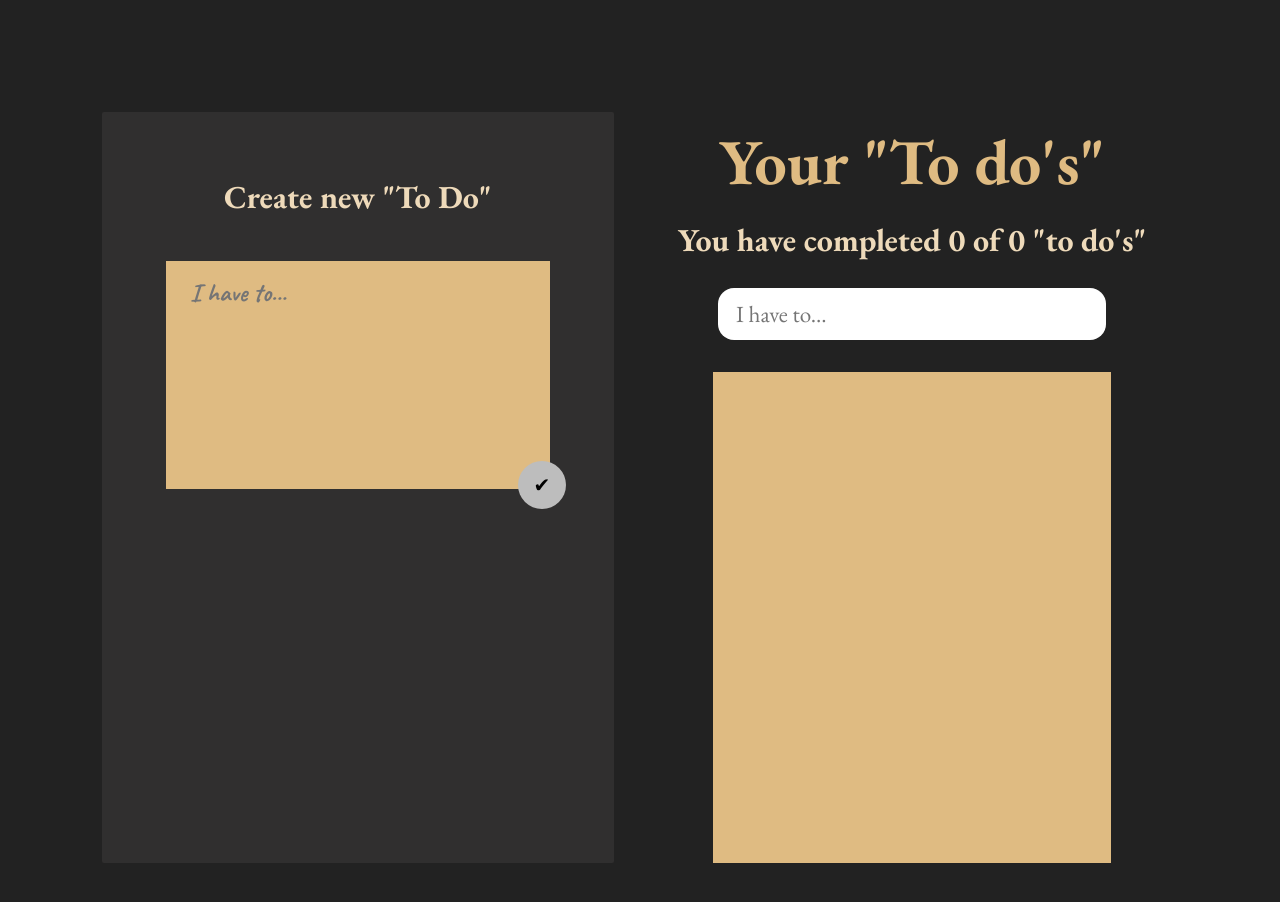
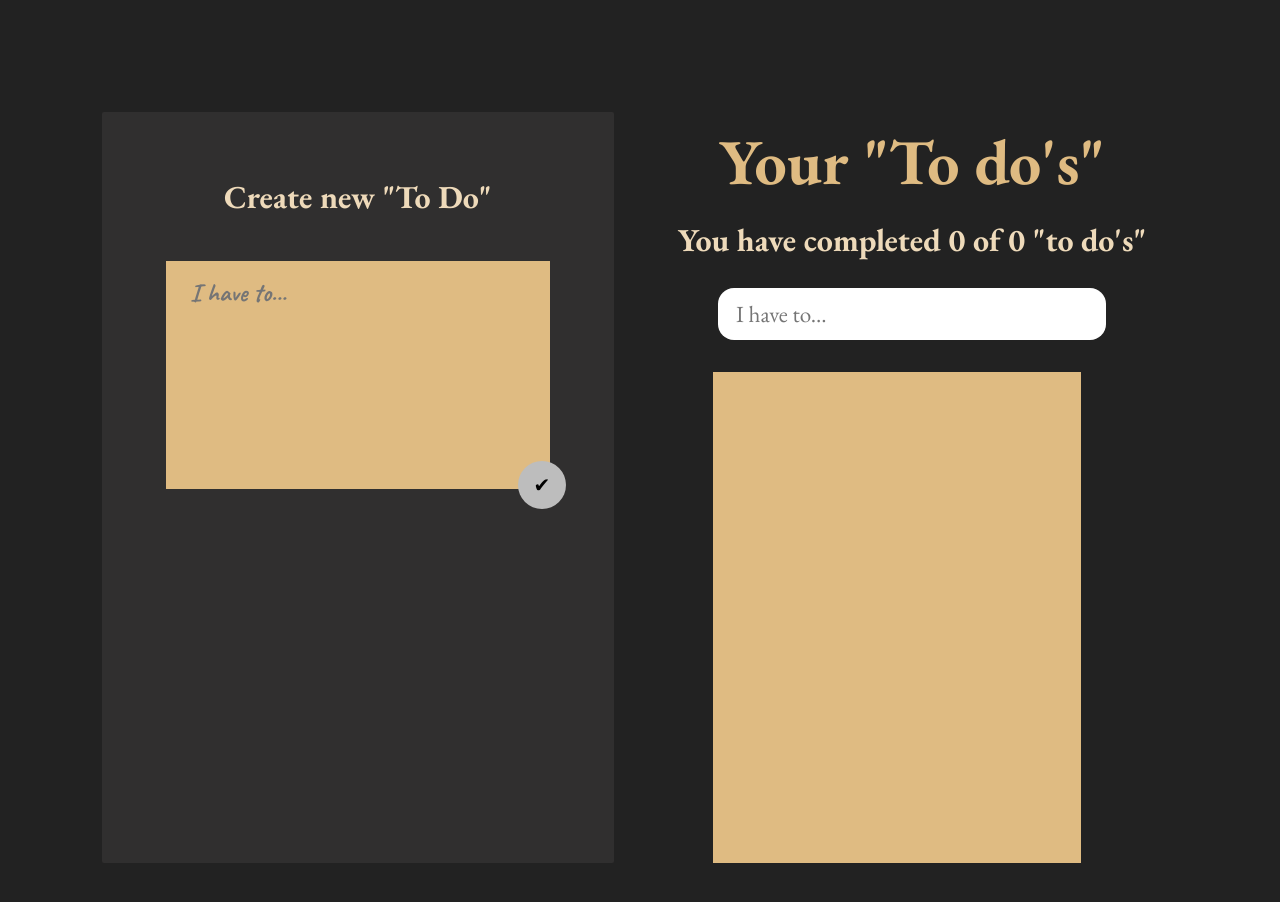
Before and after one commit to PaconcioDev/TODO-app, a React (Vite) app: page / in a window 1280 px wide. Shown: the top 902 px of the page. Built offline with nearby package versions, Linux system fonts and the light colour scheme.

Commit message:
V_0.2.1 todo list doesn't expands anymore

```diff
--- a/package.json
+++ b/package.json
@@ -8,17 +8,17 @@
     "build": "vite build",
     "preview": "vite preview",
     "predeploy": "npm run build",
-    "deploy": "gh pages -d dist"
+    "deploy": "gh-pages -d dist"
   },
   "dependencies": {
     "react": "^18.2.0",
+    "gh-pages": "^4.0.0",
     "react-dom": "^18.2.0"
   },
   "devDependencies": {
     "@types/react": "^18.0.26",
     "@types/react-dom": "^18.0.9",
     "@vitejs/plugin-react": "^3.0.0",
-    "gh-pages": "^4.0.0",
     "vite": "^4.0.0"
   }
 }
--- a/src/components/TodoList/todo-list.css
+++ b/src/components/TodoList/todo-list.css
@@ -14,6 +14,7 @@ ul {
   flex-direction: column;
   gap: 1rem;
   height: 443px;
+  max-width: 336px;
 }
 
 ul li:last-child {
```
Also changed, not shown: 1 other file (tests, documents, lock files or other folders).
